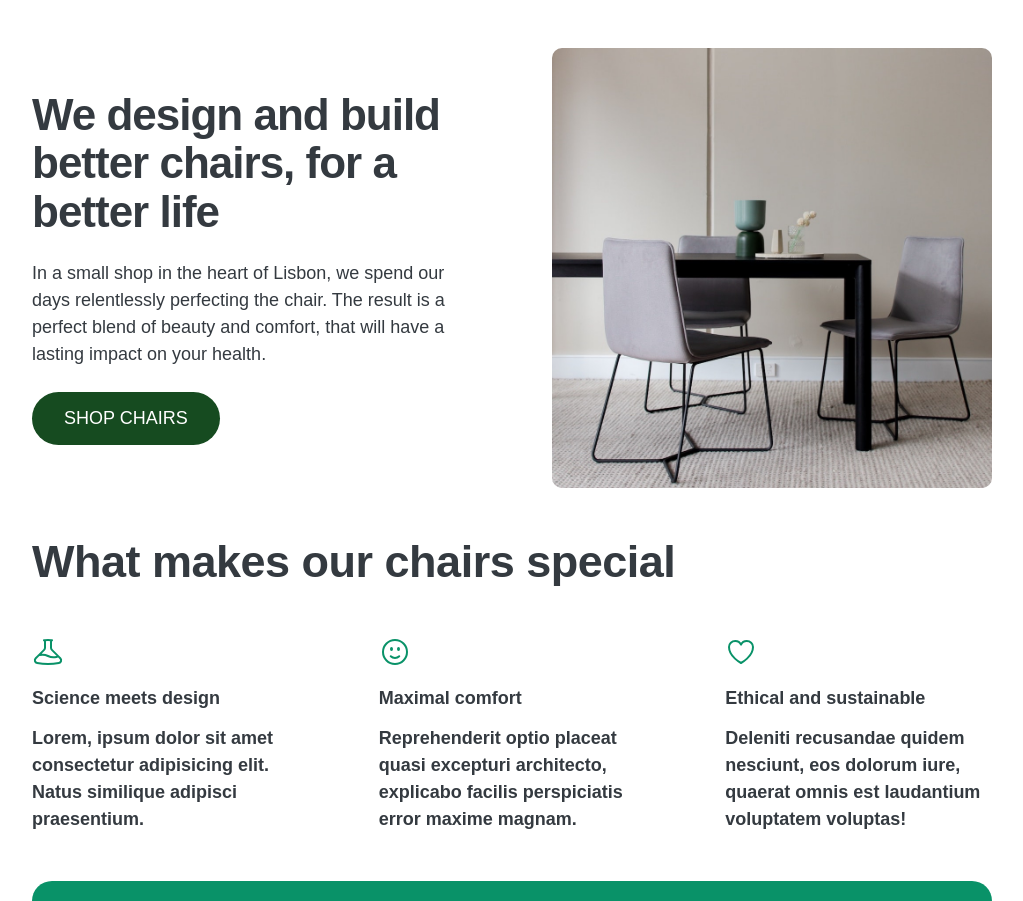
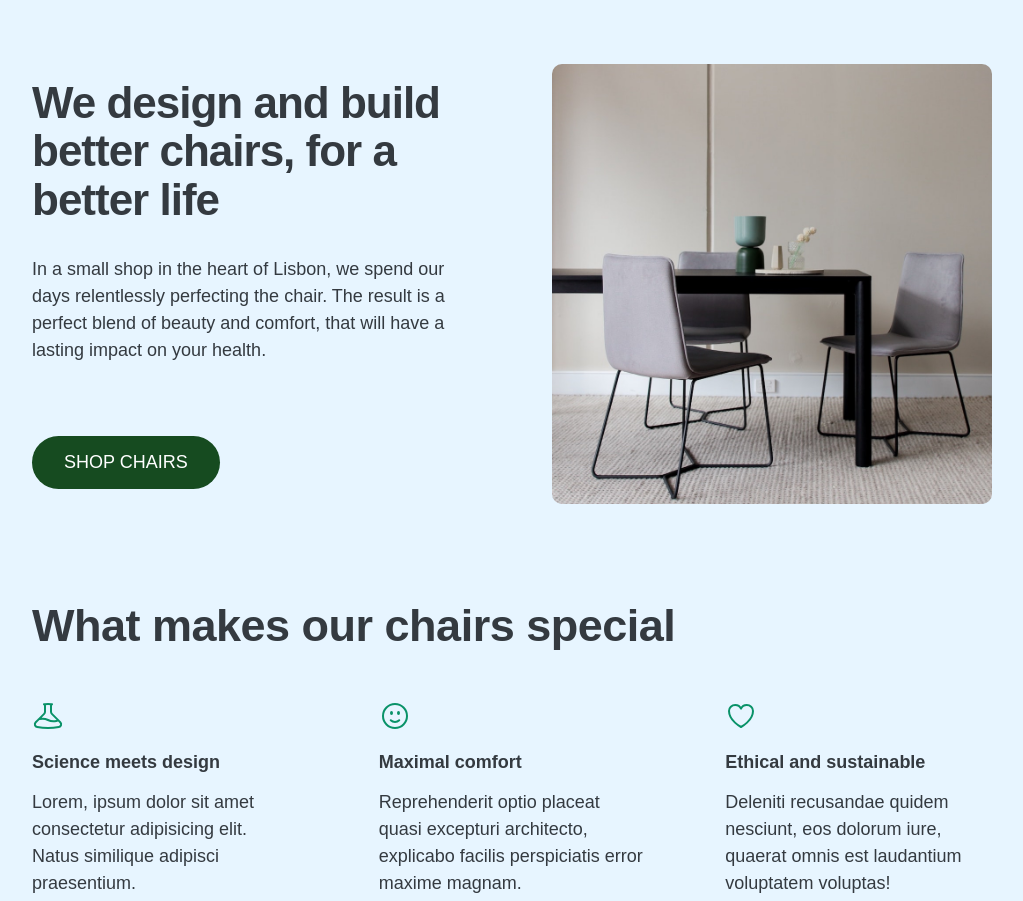
Before and after one commit to DevMeha/Design-Shop, a plain HTML site: page index.html in a window 1280 px wide. Shown: the top 901 px of the page, without its empty margins (128-1151 px from the left). Drawn offline with Linux system fonts and the light colour scheme.

Commit message:
Added proper spacing between elements

```diff
--- a/style.css
+++ b/style.css
@@ -23,6 +23,7 @@ MAIN COLOR: #2f9e44
 body {
   font-family: sans-serif;
   color: #343a40;
+  background-color: #e7f5ff; /* Light blue background */
 }
 
 .container {
@@ -32,8 +33,7 @@ body {
 
 header,
 section {
-  margin-bottom: 48px;
-  font-weight: bold;
+  margin-bottom: 96px;
 }
 
 h2 {
@@ -64,6 +64,7 @@ h2 {
 .btn--big {
   padding: 16px 32px;
   font-size: 18px;
+  margin-top: 48px;
 }
 .btn--small {
   font-size: 14px;
@@ -78,7 +79,7 @@ header {
   display: grid;
   grid-template-columns: repeat(2, 1fr);
   column-gap: 80px;
-  margin-top: 48px;
+  margin-top: 64px;
 }
 
 .header-text-box {
@@ -87,7 +88,7 @@ header {
 }
 
 h1 {
-  margin-bottom: 24px;
+  margin-bottom: 32px;
   font-size: 44px;
   line-height: 1.1;
   letter-spacing: -1px;
```
